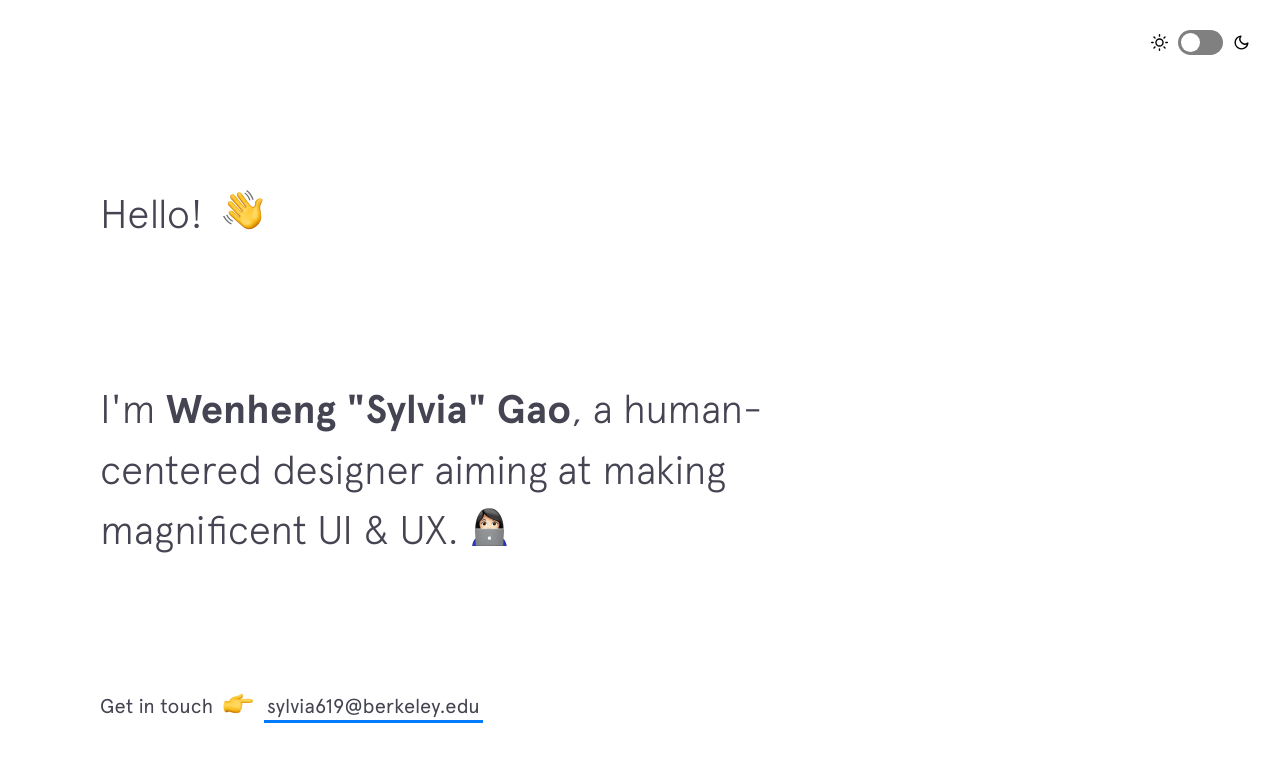
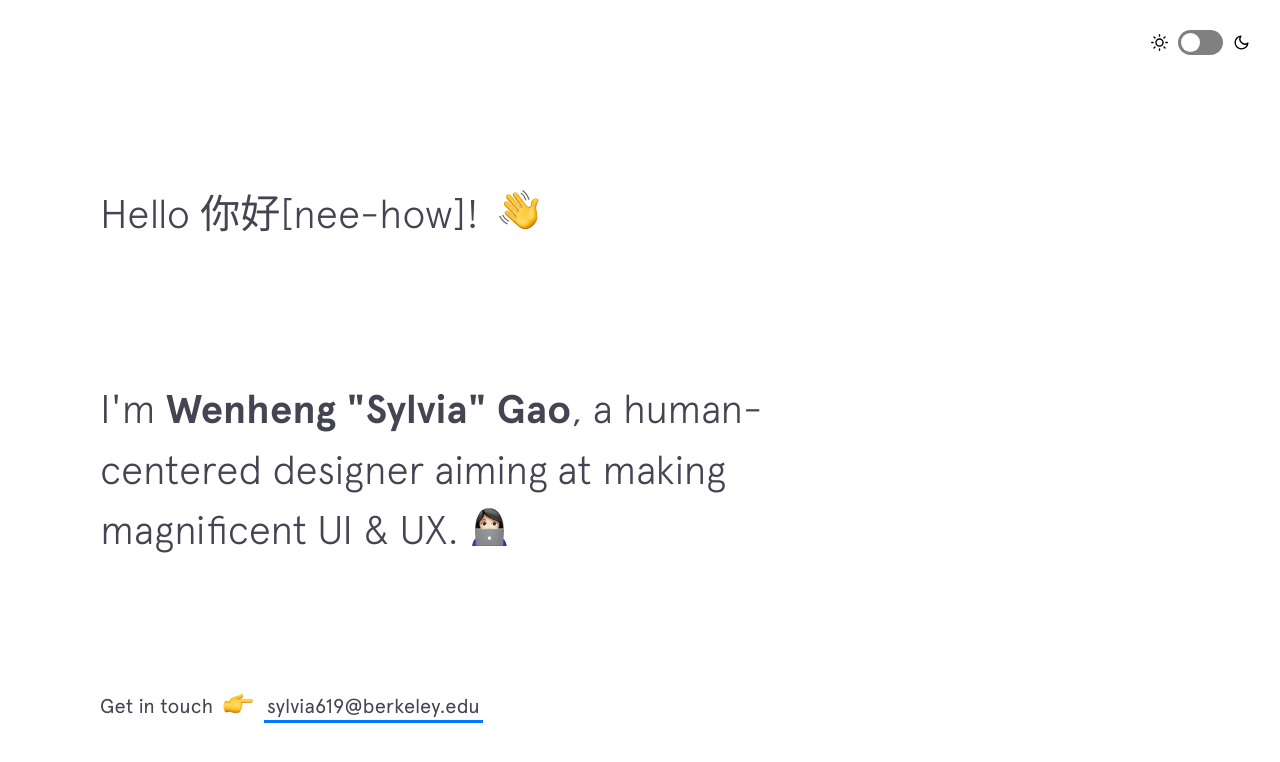
Before and after one commit to SylGaw/SylGaw.github.io, a Jekyll site: the page built from index.html, in a window 1280 px wide and 900 px high. Shown: the top 762 px of the window. Built offline with Jekyll 4.4.1, drawn with Linux system fonts in a browser that asks for light colours; nearby versions of some CDN libraries.

Commit message:
personalize

```diff
--- a/_includes/intro.html
+++ b/_includes/intro.html
@@ -1,5 +1,5 @@
 <header class="intro">
-  <h1 class="intro__hello">Hello!
+  <h1 class="intro__hello">Hello 你好[nee-how]!
     <span class="emoji wave-hand animated"></span>
   </h1>
 
```
